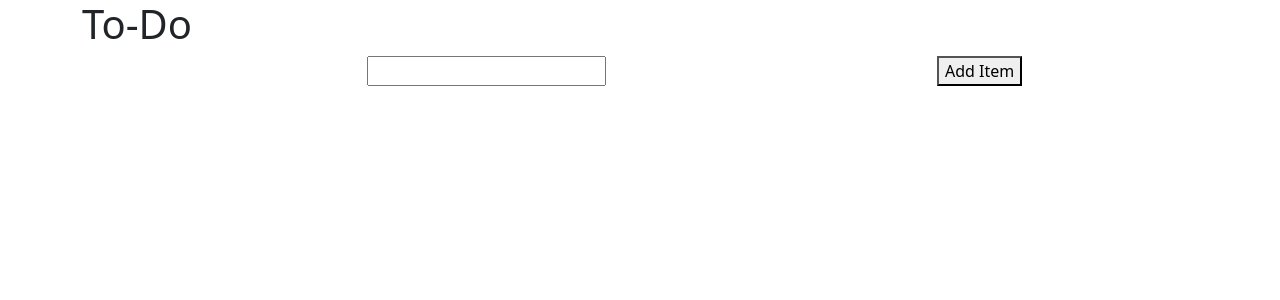
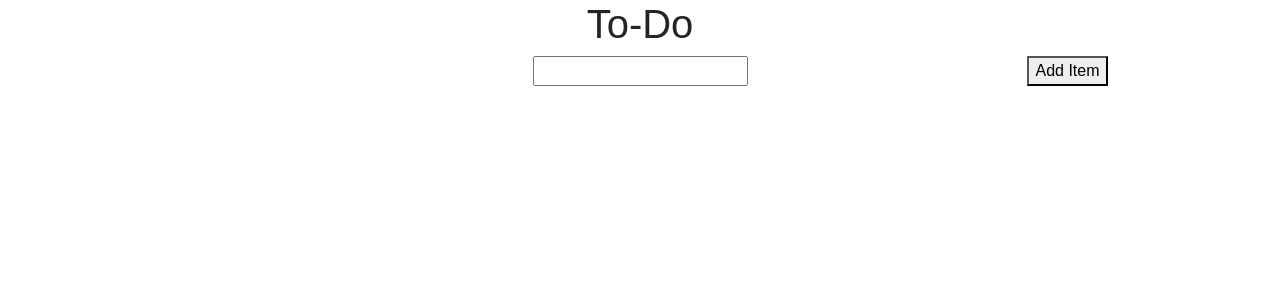
Before and after one commit to salhernandez/ToDoList, a React (Create React App) app: page / in a window 1280 px wide. Shown: the top 300 px of the page. Built offline with nearby package versions, Linux system fonts and the light colour scheme.

Commit message:
Re-add centered styles

```diff
--- a/src/App.js
+++ b/src/App.js
@@ -104,7 +104,7 @@ class App extends React.Component {
 
   render() {
     return (
-      <div className="container">
+      <div className=" App container">
         <h1>To-Do</h1>
 
         <div className="grid">
--- a/src/styles.css
+++ b/src/styles.css
@@ -1,4 +1,4 @@
-/* .App {
+.App {
   font-family: sans-serif;
   text-align: center;
-} */
+}
```
